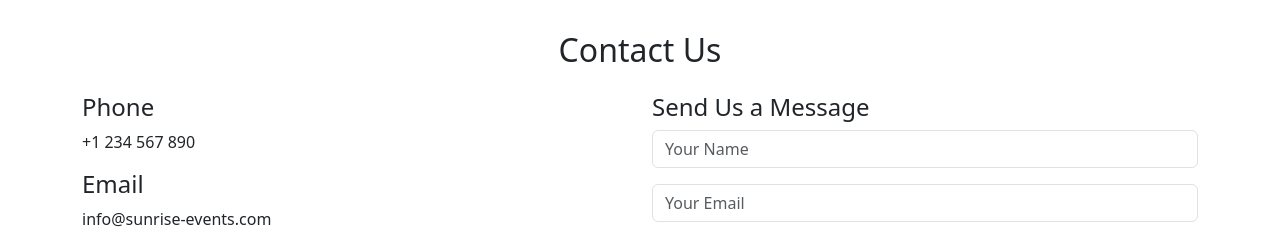
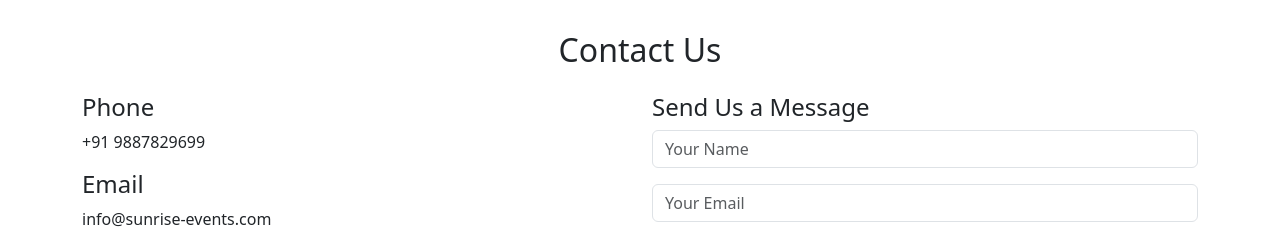
Before and after one commit to HimalRana2610/sunrise-events, a React (Vite) app: page / in a window 1280 px wide. Shown: the part 1200-1429 px from the top of the page. Built offline with nearby package versions, Linux system fonts and the light colour scheme.

Commit message:
Updated Contacts

```diff
--- a/src/components/Contact.tsx
+++ b/src/components/Contact.tsx
@@ -10,7 +10,7 @@ const Contact = () => {
         <Row>
           <Col md={6}>
             <h4>Phone</h4>
-            <p>+1 234 567 890</p>
+            <p>+91 9887829699</p>
             <h4>Email</h4>
             <p>info@sunrise-events.com</p>
             <h4>Instagram</h4>
```
Also changed, not shown: 1 other file (tests, documents, lock files or other folders).
